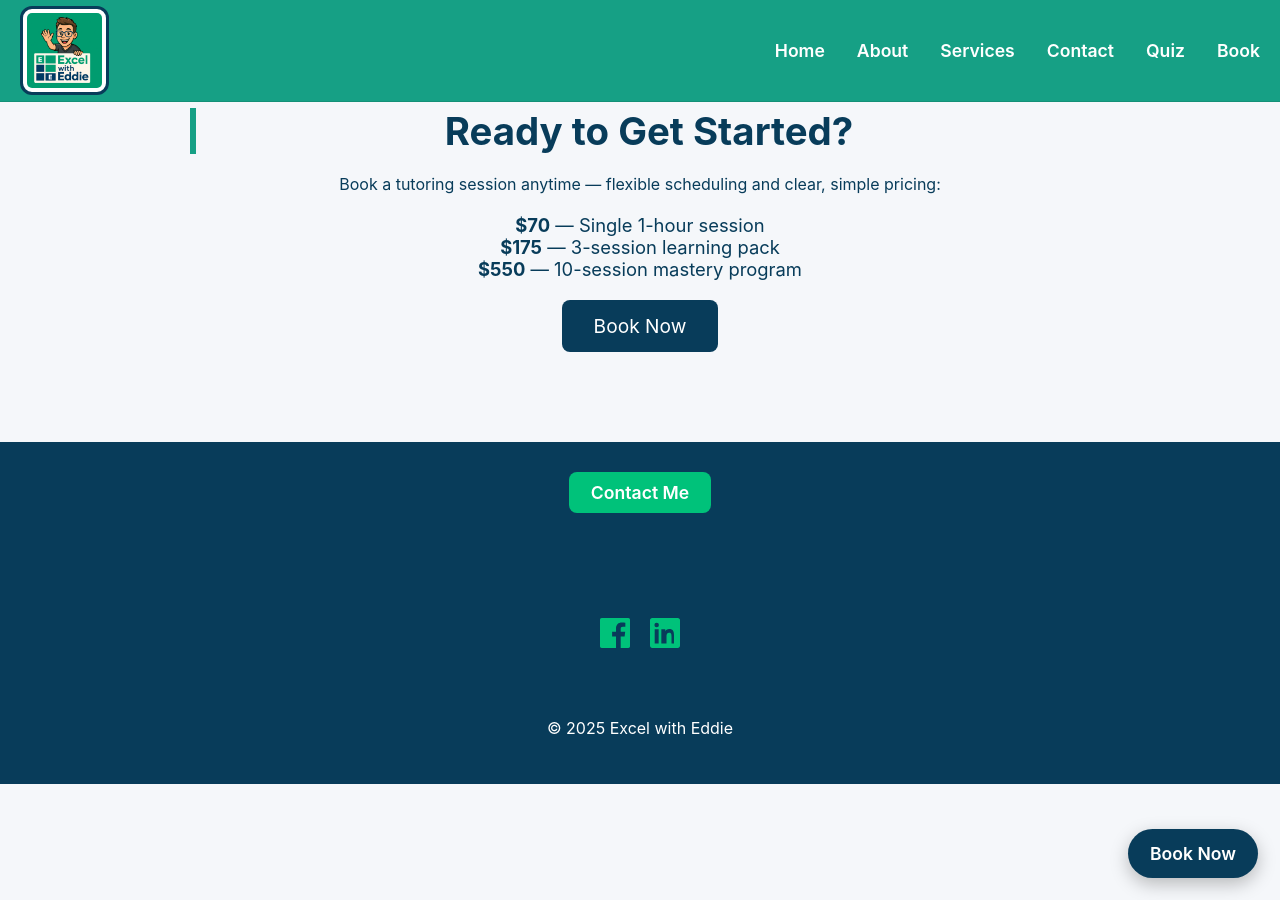
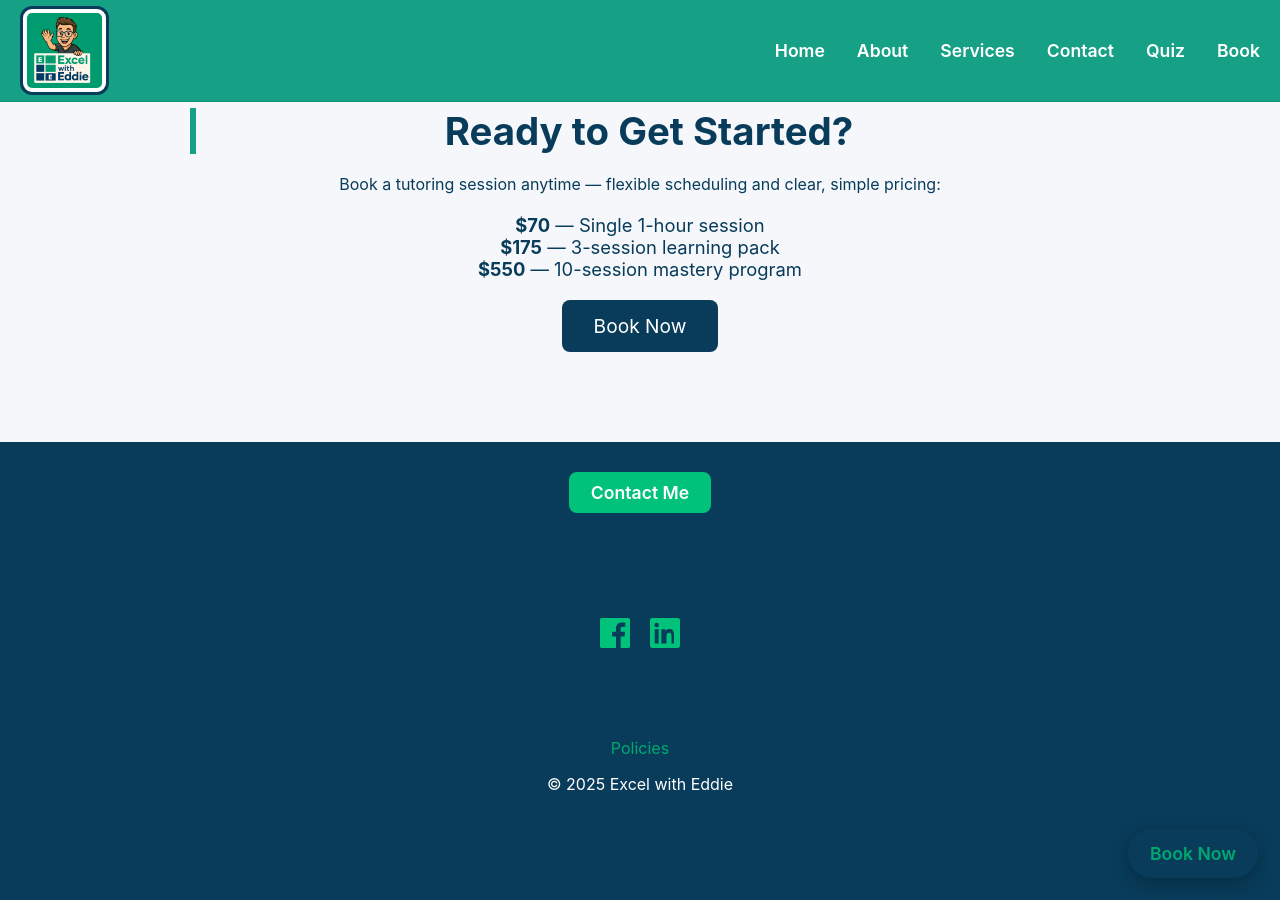
Before and after one commit to excelwitheddie/excel-with-eddie2, a Jekyll site: the page built from index.md, in a window 1280 px wide and 900 px high, scrolled down 1723 px. Built offline with Jekyll 4.4.1, drawn with Linux system fonts in a browser that asks for light colours.

Commit message:
Update footer.html

```diff
--- a/_includes/footer.html
+++ b/_includes/footer.html
@@ -18,8 +18,9 @@
   </a>
 </div>
 
-</footer>
-
+<footer class="site-footer">
+  <div class="footer-inner">
+    <p><a href="/policies" class="footer-link">Policies</a></p>
     <p>© {{ site.time | date: "%Y" }} Excel with Eddie</p>
   </div>
 </footer>
```
